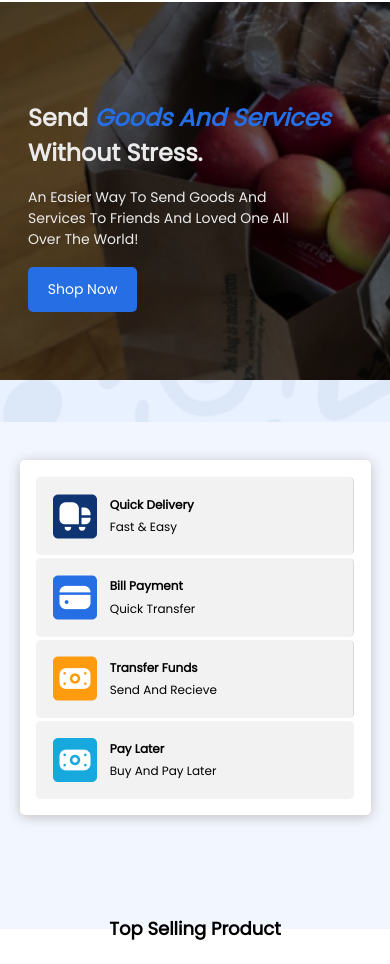
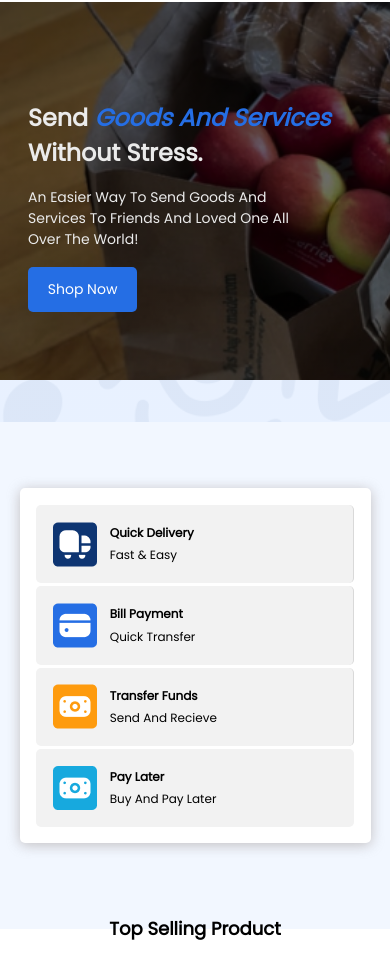
Before and after one commit to Oladele-israel/shop.co, a plain HTML site: page index.html in a window 390 px wide. Shown: the part 62-1026 px from the top of the page. Drawn offline with Linux system fonts and the light colour scheme; a web font is replaced by a local one.

Commit message:
updated fit

```diff
--- a/styles/home.css
+++ b/styles/home.css
@@ -1020,7 +1020,7 @@ header {
   }
 
   .card {
-    margin-top: -23rem;
+    margin-top: -21rem;
   }
   .products{
     margin-top: -1rem;
```
